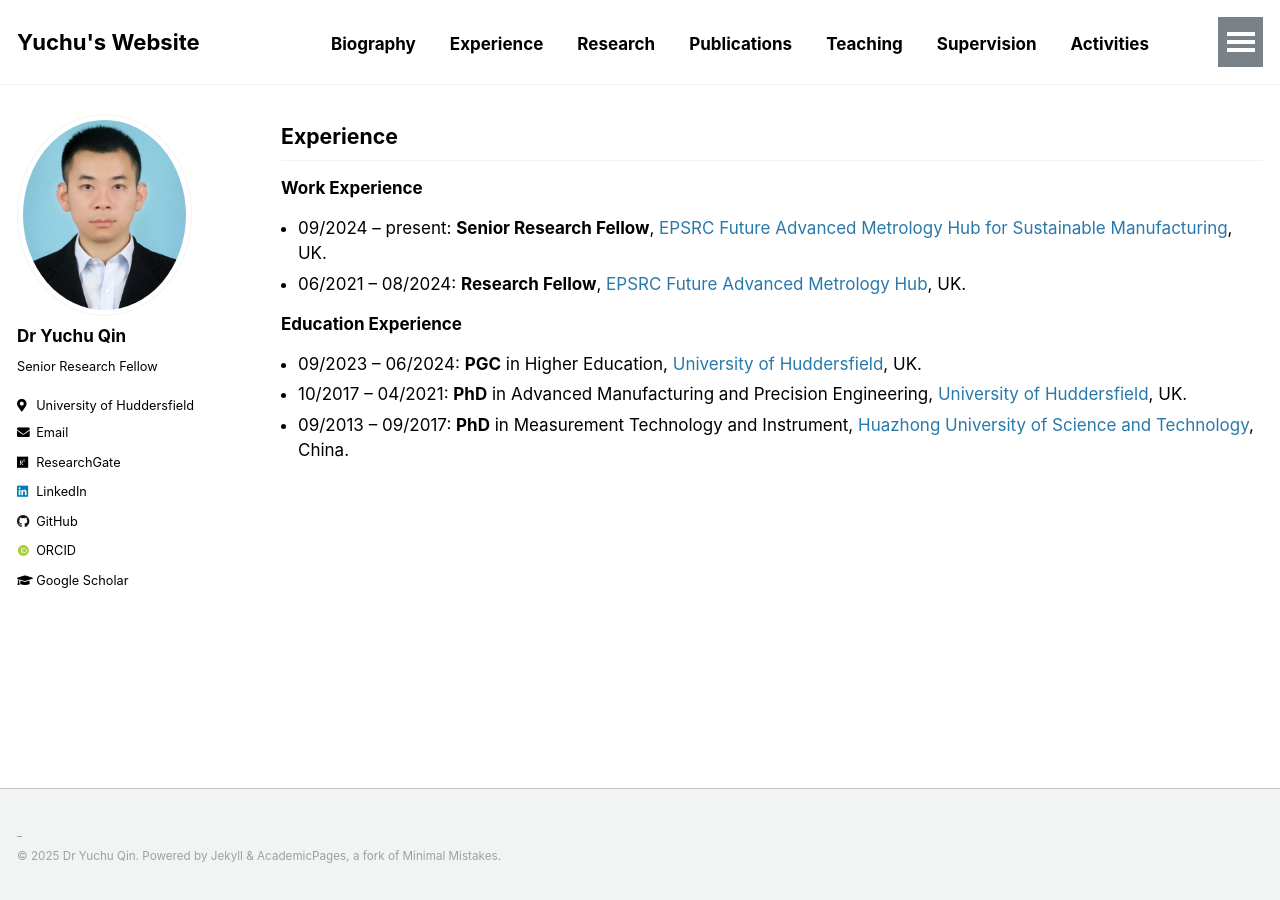
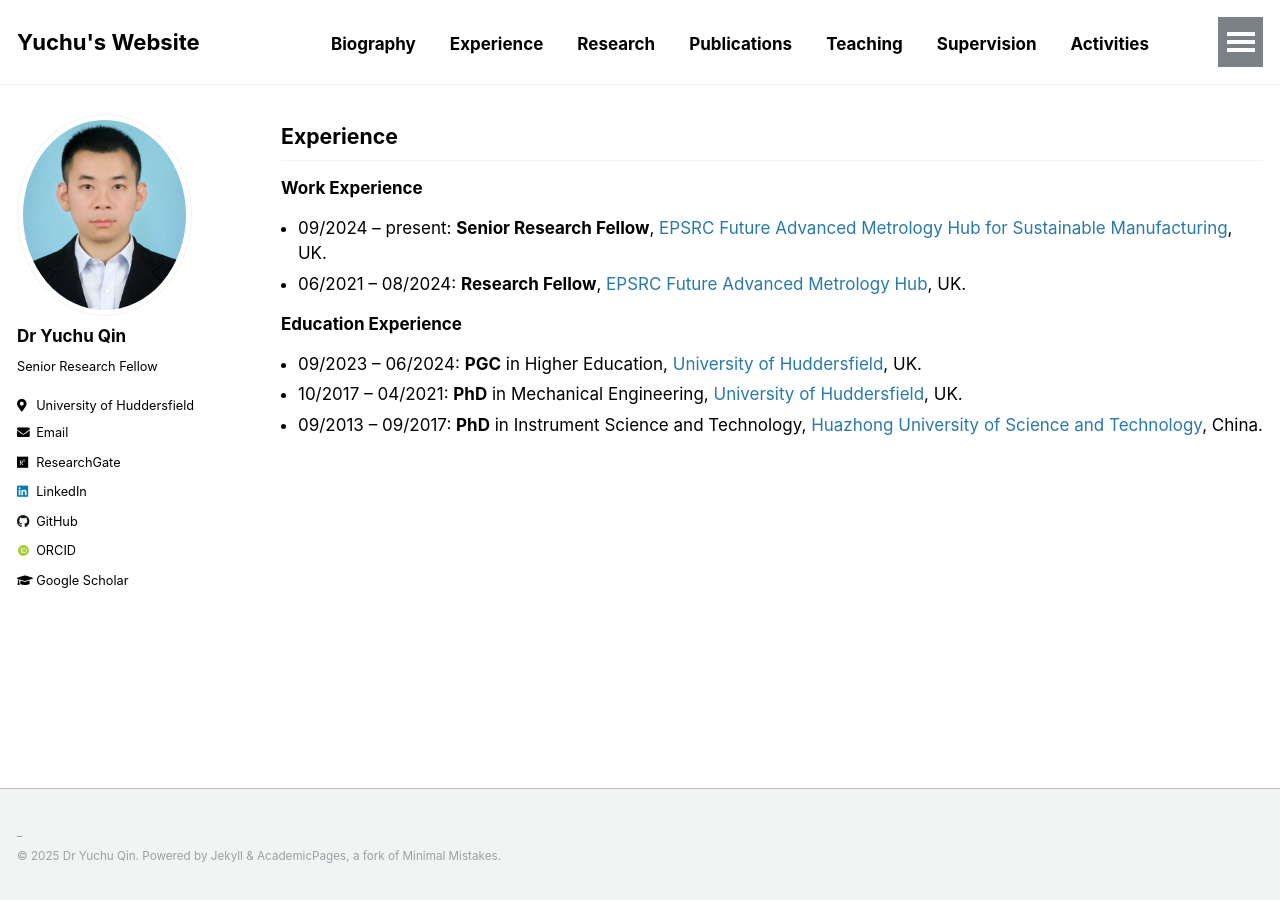
Before and after one commit to yuchu-qin/yuchu-qin.github.io, a Jekyll site: the page built from _pages/experience.md, in a window 1280 px wide. Built offline with Jekyll 4.4.1, drawn with Linux system fonts in a browser that asks for light colours; some web fonts are replaced; our own code applies the rules of GitHub Pages for plain Markdown files.

Commit message:
Update experience.md

```diff
--- a/_pages/experience.md
+++ b/_pages/experience.md
@@ -10,5 +10,5 @@ author_profile: true
 
 ### Education Experience
 - 09/2023 – 06/2024: **PGC** in Higher Education, [University of Huddersfield](https://www.hud.ac.uk/), UK.
-- 10/2017 – 04/2021: **PhD** in Advanced Manufacturing and Precision Engineering, [University of Huddersfield](https://www.hud.ac.uk/), UK.
-- 09/2013 – 09/2017: **PhD** in Measurement Technology and Instrument, [Huazhong University of Science and Technology](https://english.hust.edu.cn/), China.
+- 10/2017 – 04/2021: **PhD** in Mechanical Engineering, [University of Huddersfield](https://www.hud.ac.uk/), UK.
+- 09/2013 – 09/2017: **PhD** in Instrument Science and Technology, [Huazhong University of Science and Technology](https://english.hust.edu.cn/), China.
```
